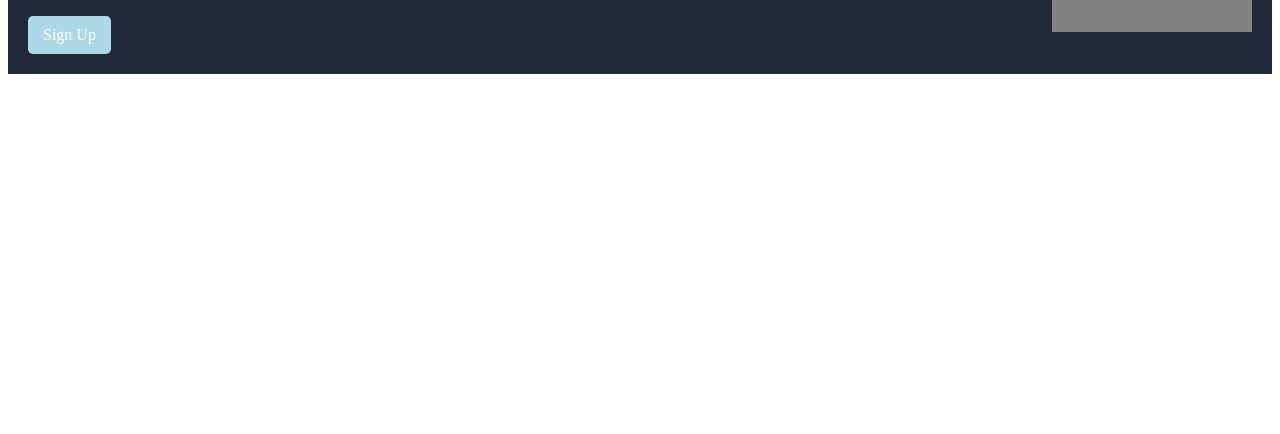
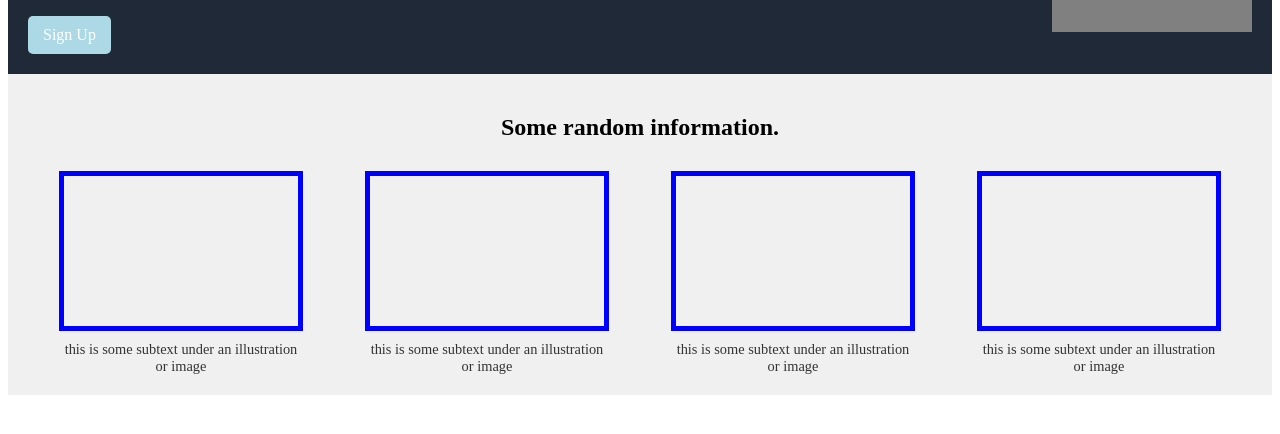
Before and after one commit to Andrewdcoding345/Landing_Page, a plain HTML site: page index.html in a window 1280 px wide. Shown: the part 166-600 px from the top of the page. Drawn offline with Linux system fonts and the light colour scheme.

Commit message:
added info div

```diff
--- a/index.html
+++ b/index.html
@@ -29,7 +29,32 @@
     </div>
 </div>
 
-    <div class="info"></div>
+<div class="info">
+    <h2>Some random information.</h2>
+    <div class="info-content">
+        <div class="info-block">
+            <div class="info-image"> <!-- This will be the image container -->
+            </div>
+            <p>this is some subtext under an illustration or image</p>
+        </div>
+        <div class="info-block">
+            <div class="info-image"> <!-- Repeat for each block -->
+            </div>
+            <p>this is some subtext under an illustration or image</p>
+        </div>
+        <div class="info-block">
+            <div class="info-image">
+            </div>
+            <p>this is some subtext under an illustration or image</p>
+        </div>
+        <div class="info-block">
+            <div class="info-image">
+            </div>
+            <p>this is some subtext under an illustration or image</p>
+        </div>
+    </div>
+</div>
+
     <div class="qoute"></div>
     <div class="footer"></div>
 </body>
--- a/style.css
+++ b/style.css
@@ -95,3 +95,64 @@
   background-color: grey;
 
 }
+
+
+.info {
+    text-align: center;
+     /* Center the heading */
+    padding: 20px;
+     /* Add padding for spacing */
+    background-color: #f0f0f0;
+    /* Change the background color as needed */
+}
+
+.info h2 {
+    margin-bottom: 30px;
+    /* Spacing between the heading and the content blocks */
+}
+
+.info-content {
+    display: flex;
+    justify-content: space-around;
+    /* Distribute the space around the info-blocks */
+    align-items: flex-start;
+    /* Align blocks to the top */
+}
+
+.info-block {
+    width: 20%;
+    /* Assign width to each block*/
+    text-align: center;
+    /* Center text within each block */
+
+}
+
+.info-image {
+    border: 5px solid blue;
+    /* Add border to image container */
+    height: 150px;
+    /* Set a fixed height for the image container */
+    margin-bottom: 10px;
+    /* Spacing between the image container and the subtext */
+
+}
+
+.info-block p {
+    margin: 0;
+    /* Remove default paragraph margin */
+    color: #333;
+    /* Subtext color */
+    font-size: 0.9em;
+    /* Adjust the font size as needed */
+}
+@media (max-width: 768px) {
+    .info-content {
+        flex-direction: column; /* Stack the blocks on top of each other on smaller screens */
+    }
+
+    .info-block {
+        width: 100%;
+        /* Full width for small screens */
+        margin-bottom: 20px;
+        /* Add some space between stacked blocks */
+    }
```
